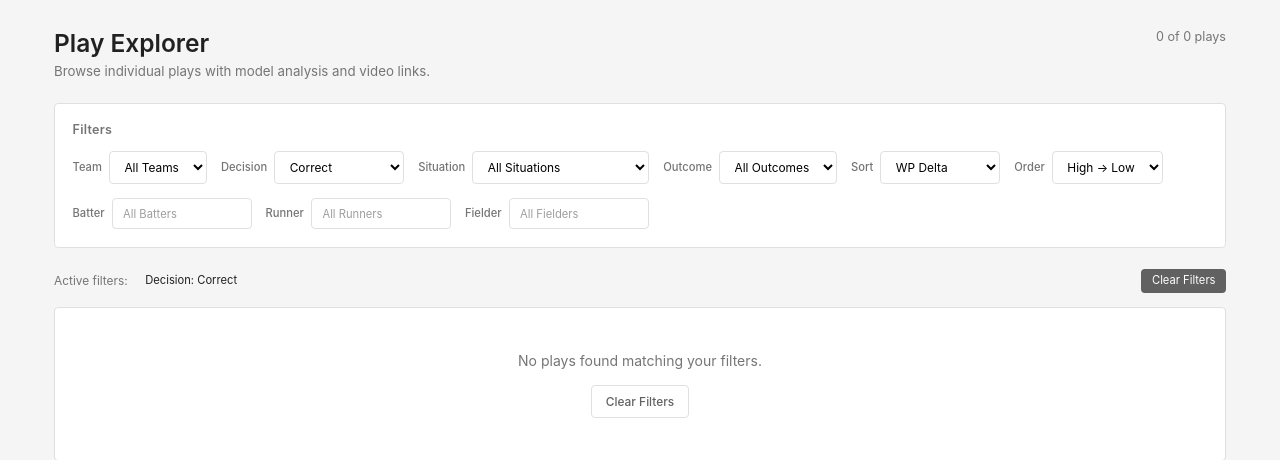
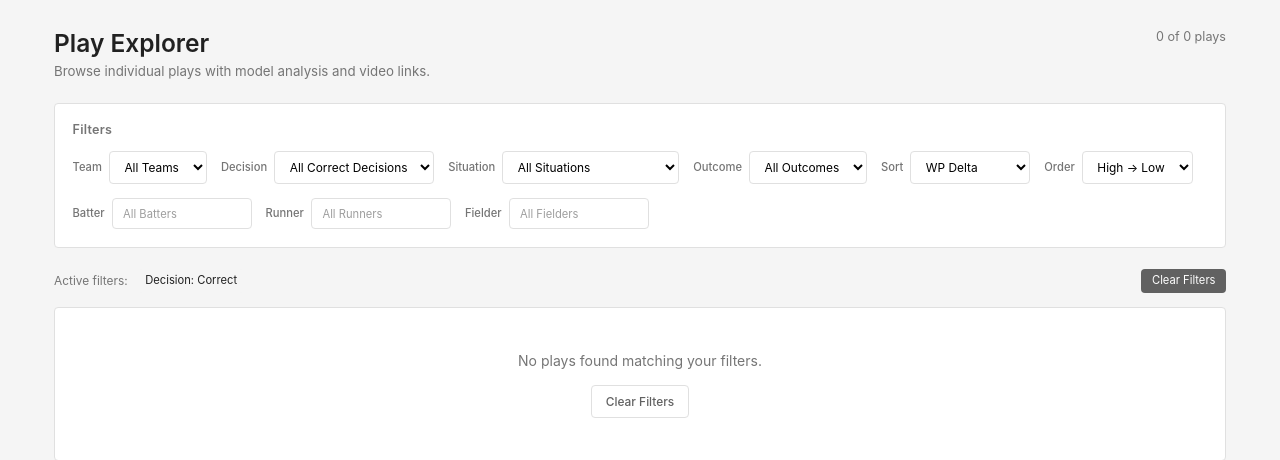
Before and after one commit to jscherl121/third-base-coach-baseball-savant, a Flask app: page /plays?decision=correct in a window 1280 px wide. Shown: the part 56-516 px from the top of the page. Run offline with Flask 2, Linux system fonts and the light colour scheme.

Commit message:
Update decision dropdown with more specific filter options
- Added Correct Send, Correct Hold as individual filters
- Renamed Bad Sends to Suboptimal Send
- Renamed Correct to All Correct Decisions
- Renamed Mistakes to All Mistakes
- Added backend filtering for correct_send and correct_hold

Co-Authored-By: Claude Opus 4.5 <noreply@anthropic.com>

```diff
--- a/webapp/app.py
+++ b/webapp/app.py
@@ -987,6 +987,10 @@ def plays():
                 sort_order = "asc"
         elif decision_type == "correct":
             plays_df = plays_df[plays_df["coach_decision_quality"].isin(["correct_send", "correct_hold"])]
+        elif decision_type == "correct_send":
+            plays_df = plays_df[plays_df["coach_decision_quality"] == "correct_send"]
+        elif decision_type == "correct_hold":
+            plays_df = plays_df[plays_df["coach_decision_quality"] == "correct_hold"]
 
     # Situation filter (Late & Close, High Leverage)
     if situation != "all" and len(plays_df) > 0:
--- a/webapp/templates/plays.html
+++ b/webapp/templates/plays.html
@@ -112,12 +112,14 @@
 
                     <div class="filter-group">
                         <label for="decision">Decision</label>
-                        <select name="decision" id="decision" class="form-control" style="width: 130px;" onchange="this.form.submit()">
+                        <select name="decision" id="decision" class="form-control" style="width: 160px;" onchange="this.form.submit()">
                             <option value="all" {{ 'selected' if current_decision == 'all' else '' }}>All</option>
-                            <option value="mistakes" {{ 'selected' if current_decision == 'mistakes' else '' }}>Mistakes</option>
-                            <option value="missed" {{ 'selected' if current_decision == 'missed' else '' }}>Missed Opportunities</option>
-                            <option value="bad_send" {{ 'selected' if current_decision == 'bad_send' else '' }}>Bad Sends</option>
-                            <option value="correct" {{ 'selected' if current_decision == 'correct' else '' }}>Correct</option>
+                            <option value="correct_send" {{ 'selected' if current_decision == 'correct_send' else '' }}>Correct Send</option>
+                            <option value="correct_hold" {{ 'selected' if current_decision == 'correct_hold' else '' }}>Correct Hold</option>
+                            <option value="missed" {{ 'selected' if current_decision == 'missed' else '' }}>Missed Opportunity</option>
+                            <option value="bad_send" {{ 'selected' if current_decision == 'bad_send' else '' }}>Suboptimal Send</option>
+                            <option value="correct" {{ 'selected' if current_decision == 'correct' else '' }}>All Correct Decisions</option>
+                            <option value="mistakes" {{ 'selected' if current_decision == 'mistakes' else '' }}>All Mistakes</option>
                         </select>
                     </div>
 
```
